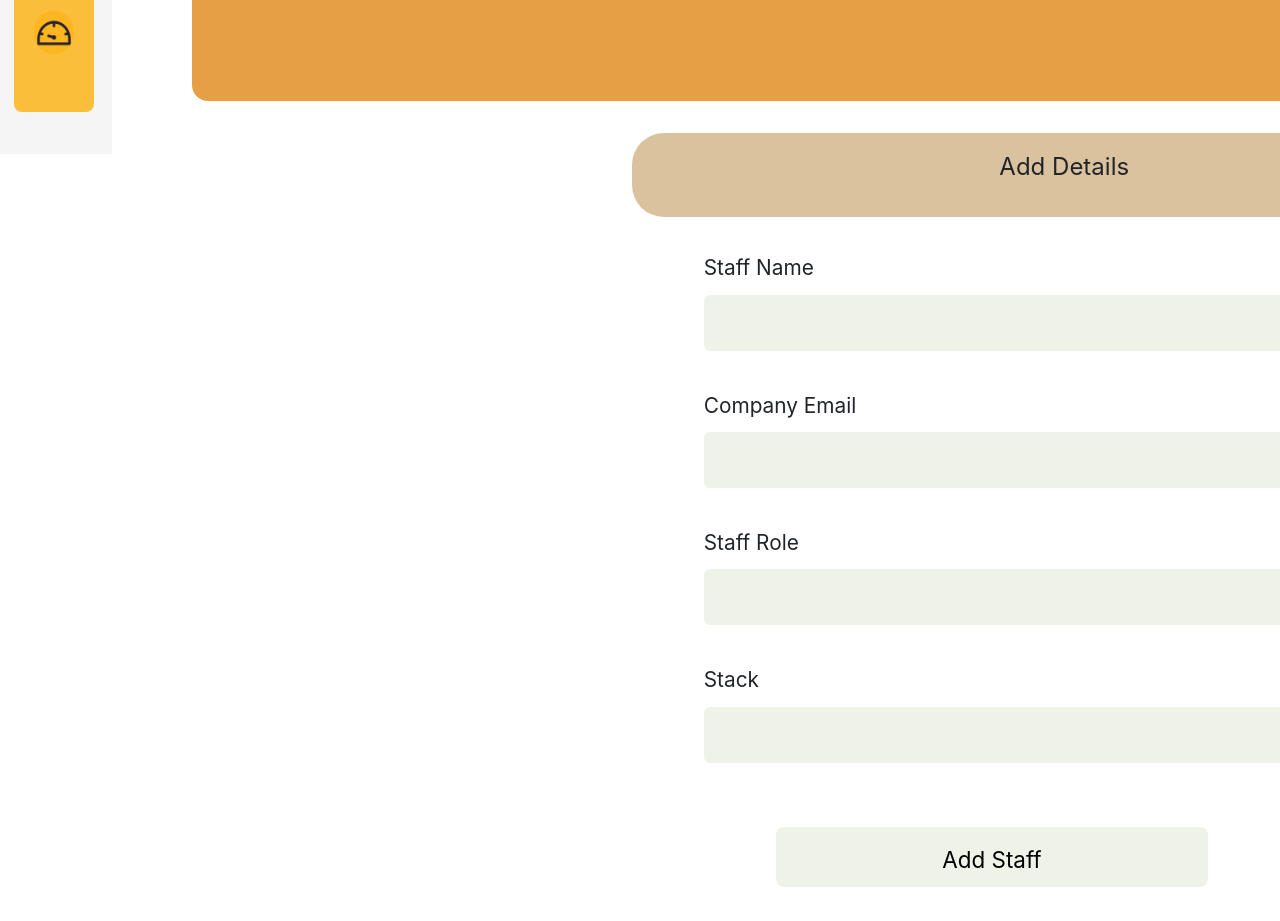
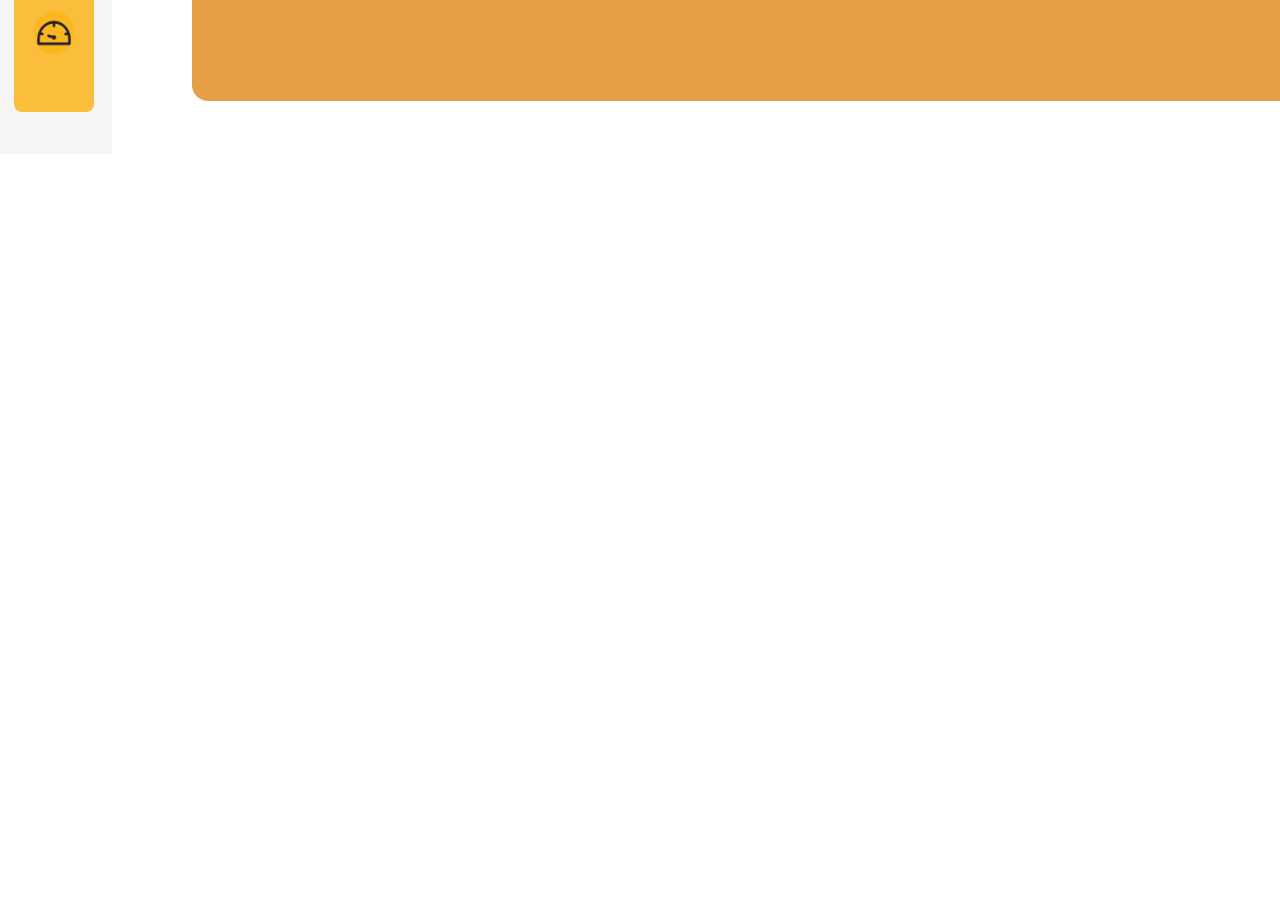
Before and after one commit to mathiaslawson/smart-HR, a React (Create React App) app: page /list in a window 1280 px wide. Shown: the part 760-1681 px from the top of the page. After the commit the page ends 914 px from the top, so only its background shows below. Built offline with nearby package versions, Linux system fonts and the light colour scheme.

Commit message:
state transfers with localStorage and custome base file

```diff
--- a/package.json
+++ b/package.json
@@ -17,7 +17,6 @@
     "react-circular-progressbar": "^2.1.0",
     "react-dom": "^18.2.0",
     "react-router-dom": "^6.4.0",
-    "react-scripts": "5.0.1",
     "recharts": "^2.1.14",
     "rsuite": "^5.18.1",
     "styled-components": "^5.3.5",
@@ -46,5 +45,8 @@
       "last 1 firefox version",
       "last 1 safari version"
     ]
+  },
+  "devDependencies": {
+    "react-scripts": "^5.0.1"
   }
 }
--- a/src/Components/Profile/Profile.js
+++ b/src/Components/Profile/Profile.js
@@ -1,4 +1,5 @@
 import React , { useState } from 'react'
+import base from '../../Routes/Enroll/Base'
 import profile1 from "./profile1.jpg"
 import profile2 from "../Profile/profile2.jpg"
 import profile3 from "../Profile/profile3.jpg"
@@ -8,7 +9,7 @@ import Dummy from './Dummy'
 
 export default function Profile({data, profileTemplate}) {
 
-       const profile =  data.map((member)=>{
+       const profile =  base.map((member)=>{
               return <button className='profile'>
                      <div className='inner-profile'>
                      <div className='user-name'>
--- a/src/Routes/AvailableStaff/Av.js
+++ b/src/Routes/AvailableStaff/Av.js
@@ -6,35 +6,10 @@ import Entry from '../../Components/Inputs/Entry'
 
 function Av() {
 
-  const [newEntry , setNewEntry ] = useState('')
-  //stack
- const [newStack, setNewStack] = useState('')
- //role
- const [newRole, setNewRole] = useState('')
- //mail
- const [newMail, setNewMail] = useState('')
 
     const [mydata, setMyData] = useState([...Data])
 
 
-  const handleSubmit = (e) =>{
-    e.preventDefault();
-    if(!newEntry || !newStack || !newRole || !newMail) return;
-    setNewEntry('');
-    setNewStack('');
-    setNewRole('');
-    setNewMail('');
-
-    setMyData(([...mydata,
-    {
-     name: newEntry,
-     stacks: newStack,
-     mail: newMail,
-     role: newRole,
-   }
-  ]))
-
-  }
 
   return (
     <div>
@@ -45,17 +20,7 @@ function Av() {
 
      </div>
 
-     <Entry
-       newEntry ={newEntry}
-       setNewEntry = {setNewEntry}
-       setNewStack = {setNewStack}
-       setNewRole = {setNewRole}
-       handleSubmit = {handleSubmit}
-       setNewMail = {setNewMail}
-       newMail = {newMail}
-       newRole = {newRole}
-       newStack = {newStack}
-     />
+
     </div>
   )
 }
--- /dev/null
+++ b/src/Routes/Enroll/Base.js
@@ -0,0 +1,6 @@
+const base = [
+
+]
+
+
+export default base;
--- a/src/Routes/Enroll/Enroll.js
+++ b/src/Routes/Enroll/Enroll.js
@@ -1,7 +1,8 @@
-import React, {useState} from 'react'
+import React, {useState, useEffect} from 'react'
 import './Enroll.css'
 import Data from '../../Components/Profile/Data'
 import Entry from '../../Components/Inputs/Entry'
+import base from './Base'
 
 function Enroll() {
     const [newEntry , setNewEntry ] = useState('')
@@ -12,7 +13,9 @@ function Enroll() {
    //mail
    const [newMail, setNewMail] = useState('')
 
-      const [mydata, setMyData] = useState([...Data])
+      const [mydata, setMyData] = useState([])
+
+
 
 
     const handleSubmit = (e) =>{
@@ -34,6 +37,22 @@ function Enroll() {
 
     }
 
+    useEffect(()=>{
+          localStorage.setItem('data', JSON.stringify(mydata))
+    }, [mydata])
+
+
+    const retrieve = JSON.parse(localStorage.getItem('data'));
+    useEffect(()=>{
+      if(retrieve ){ setMyData(retrieve)}
+    }, [])
+
+
+    base.push(...mydata)
+
+
+
+
 
   return (
     <div className='entry-container'><Entry
```
Also changed, not shown: 1 other file (tests, documents, lock files or other folders).
